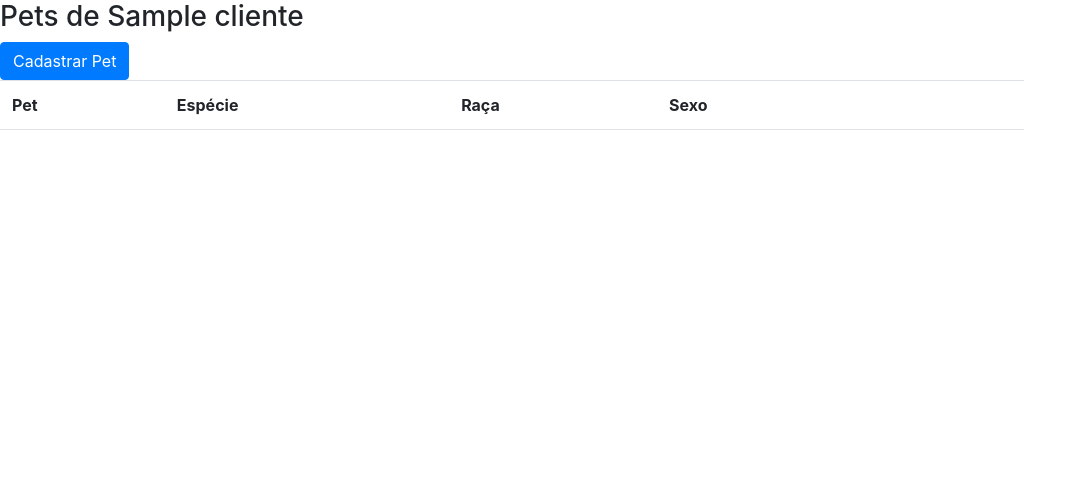
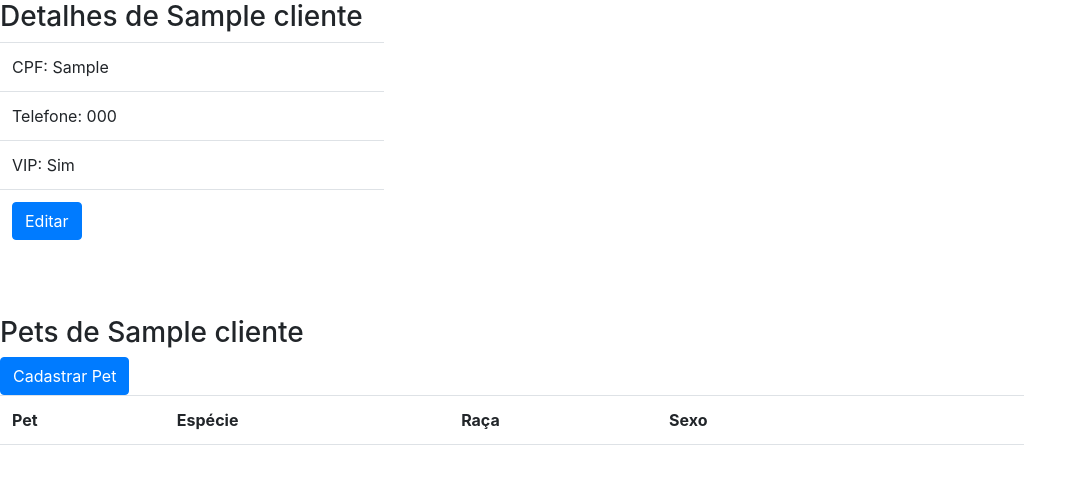
Before and after one commit to VitorWall/pet_shop_bd, a Django app: page /detail-cliente/1 in a window 1280 px wide. Shown: the part 112-596 px from the top of the page, without its empty margins (0-1087 px from the left). Run offline with Django 3.2, Linux system fonts and the light colour scheme; tables that the repository leaves empty hold one stand-in row (values such as "Sample post"); lists and menus that the app fills with data are empty; some libraries are stand-ins or nearby versions.

Commit message:
Adição da pag de detalhes do cliente

```diff
--- a/pet_shop_bd/sistema_pet_shop/templates/sistema_pet_shop/cliente_detail.html
+++ b/pet_shop_bd/sistema_pet_shop/templates/sistema_pet_shop/cliente_detail.html
@@ -3,6 +3,27 @@
 {% block title %}Cliente {{cliente.nome}}{% endblock %}
 
 {% block content %}
+    <h3>Detalhes de {{cliente.nome}}</h3>
+    <table class="table"  style="width:30% ">
+        <tr><td>CPF: {{cliente.CPF}}</td></tr>
+        <tr><td>Telefone: {{cliente.telefone}}</td></tr>
+        <tr>
+            {% if cliente.vip == True  %}
+                <td>VIP: Sim</td>
+            {% else %}
+                <td>VIP: Não</td>
+            {% endif %}
+        </tr>
+        <td>
+            <a href="/editar-cliente/{{ cliente.id }}">
+                <button class="btn btn-primary">Editar</button>
+            </a>
+        </td>
+    </table>
+
+    <br/>
+    <br/>
+
     <h3>Pets de {{cliente.nome}}</h3>
     <a href="/novo-pet/{{ cliente.id }}">
         <button class="btn btn-primary">Cadastrar Pet</button>
```
Also changed, not shown: models.py (renamed from pet_shop_bd/pet_shop_bd/models.py), pet_shop_bd/sistema_pet_shop/migrations/0001_initial.py.
